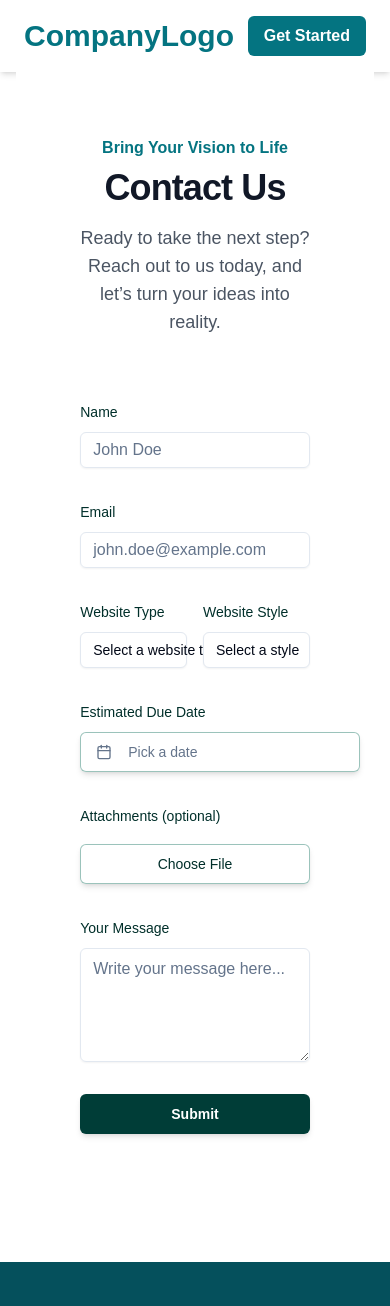
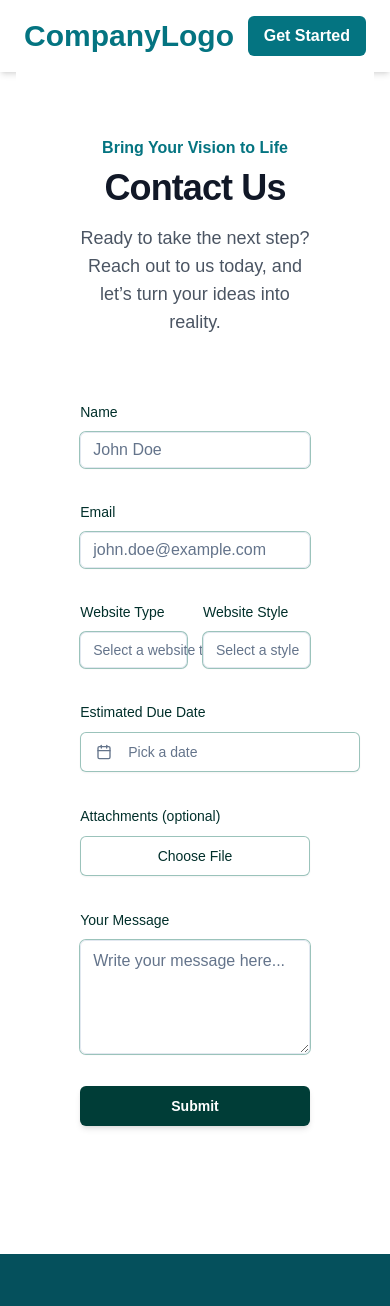
Before and after one commit to tmchuynh/business_with_a_smile, a Next.js app: page /contact in a window 390 px wide. Shown: the top 1306 px of the page. Built offline with nearby package versions, Linux system fonts and the light colour scheme.

Commit message:
cuztomize elements

```diff
--- a/src/components/ui/button.tsx
+++ b/src/components/ui/button.tsx
@@ -5,26 +5,26 @@ import { cva, type VariantProps } from "class-variance-authority";
 import { cn } from "@/lib/utils";
 
 const buttonVariants = cva(
-    "inline-flex items-center justify-center gap-2 whitespace-nowrap rounded-md w-full my-3 text-sm font-medium transition-colors focus-visible:outline-none focus-visible:ring-1 focus-visible:ring-ring rounded-md px-3.5 py-3 text-center text-sm font-semibold sm:mt-6 disabled:pointer-events-none disabled:opacity-50 [&_svg]:pointer-events-none [&_svg]:size-4 [&_svg]:shrink-0",
+    "flex items-center justify-center gap-2 whitespace-nowrap rounded-md w-full text-sm font-medium transition-colors focus-visible:outline-none focus-visible:ring-1 focus-visible:ring-ring rounded-md px-3.5 py-3 text-center text-sm font-semibold disabled:pointer-events-none disabled:opacity-50 [&_svg]:pointer-events-none [&_svg]:size-4 [&_svg]:shrink-0",
     {
         variants: {
             variant: {
                 default:
                     "bg-deepTeal-600 text-white shadow-md hover:bg-deepTeal-500 focus-visible:outline-deepTeal-600",
                 destructive:
-                    "bg-richRed-500 text-softNeutral-50 shadow-sm hover:bg-richRed-700",
+                    "bg-richRed-500 text-softNeutral-50 hover:bg-richRed-700 shadow-md",
                 outline:
-                    "text-deepTeal-600 ring-1 ring-inset ring-deepTeal-200 shadow-md hover:ring-deepTeal-300 focus-visible:outline-deepTeal-600",
+                    "text-deepTeal-600 ring-1 ring-inset ring-deepTeal-200 shadow-sm hover:ring-deepTeal-300 focus-visible:outline-deepTeal-600",
                 secondary:
-                    "bg-deepBlue-500 text-softNeutral-50 shadow-sm hover:bg-deepBlue-600",
+                    "bg-deepBlue-500 text-softNeutral-50 hover:bg-deepBlue-600 shadow-md",
                 ghost:
                     "hover:bg-accentGold-100 hover:text-accentGold-500 hover:bg-transparent",
                 link:
                     "text-deepTeal-500 underline-offset-4 hover:underline",
                 success:
-                    "bg-green-600 text-softNeutral-50 shadow-sm hover:bg-green-700",
+                    "bg-green-600 text-softNeutral-50 hover:bg-green-700 shadow-md",
                 neutral:
-                    "bg-softNeutral-200 text-softNeutral-800 shadow-sm hover:bg-softNeutral-100",
+                    "bg-softNeutral-200 text-softNeutral-800 hover:bg-softNeutral-100 shadow-md",
             },
             size: {
                 default: "h-9 px-4 py-5 w-full",
--- a/src/components/ui/calendar.tsx
+++ b/src/components/ui/calendar.tsx
@@ -18,7 +18,7 @@ function Calendar( {
     return (
         <DayPicker
             showOutsideDays={showOutsideDays}
-            className={cn( "p-3", className )}
+            className={cn( "p-4 bg-white border border-deepTeal-400 rounded-md", className )}
             classNames={{
                 months: "flex flex-col sm:flex-row space-y-4 sm:space-x-4 sm:space-y-0",
                 month: "space-y-4",
@@ -29,8 +29,8 @@ function Calendar( {
                     buttonVariants( { variant: "outline" } ),
                     "h-7 w-7 bg-transparent p-0 opacity-50 hover:opacity-100"
                 ),
-                nav_button_previous: "absolute left-1",
-                nav_button_next: "absolute right-1",
+                nav_button_previous: "absolute left-1 ring-transparent",
+                nav_button_next: "absolute right-1 ring-transparent",
                 table: "w-full border-collapse space-y-1",
                 head_row: "flex",
                 head_cell:
@@ -44,16 +44,16 @@ function Calendar( {
                 ),
                 day: cn(
                     buttonVariants( { variant: "ghost" } ),
-                    "h-8 w-8 p-0 font-normal aria-selected:opacity-100"
+                    "h-8 w-8 p-0 font-normal hover:text-deepTeal-200 aria-selected:opacity-100 text-deepTeal-600"
                 ),
                 day_range_start: "day-range-start",
                 day_range_end: "day-range-end",
                 day_selected:
-                    "bg-primary text-primary-foreground hover:bg-primary hover:text-primary-foreground focus:bg-primary focus:text-primary-foreground",
-                day_today: "bg-accent text-accent-foreground",
+                    "bg-deepTeal-100 text-white hover:bg-deepTeal-200 hover:text-white focus:bg-deepTeal-600 focus:text-white",
+                day_today: "bg-deepTeal-100 text-white hover:bg-deepTeal-600 hover:text-softNeutral-50",
                 day_outside:
                     "day-outside text-muted-foreground aria-selected:bg-accent/50 aria-selected:text-muted-foreground",
-                day_disabled: "text-muted-foreground opacity-50",
+                day_disabled: "text-black opacity-50 bg-richRed-200",
                 day_range_middle:
                     "aria-selected:bg-accent aria-selected:text-accent-foreground",
                 day_hidden: "invisible",
--- a/src/components/ui/input.tsx
+++ b/src/components/ui/input.tsx
@@ -8,7 +8,7 @@ const Input = React.forwardRef<HTMLInputElement, React.ComponentProps<"input">>(
             <input
                 type={type}
                 className={cn(
-                    "flex h-9 w-full rounded-md border border-input bg-transparent px-3 py-1 text-base shadow-sm transition-colors file:border-0 file:bg-transparent file:text-sm file:font-medium file:text-foreground placeholder:text-muted-foreground focus-visible:outline-none focus-visible:ring-1 focus-visible:ring-ring disabled:cursor-not-allowed disabled:opacity-50 md:text-sm",
+                    "flex h-9 w-full ring-1 ring-deepTeal-200 rounded-md border border-input bg-transparent px-3 py-1 text-base shadow-sm transition-colors file:border-0 file:bg-transparent file:text-sm file:font-medium file:text-foreground placeholder:text-muted-foreground focus-visible:outline-none focus-visible:ring-1 focus-visible:ring-ring disabled:cursor-not-allowed disabled:opacity-50 md:text-sm",
                     className
                 )}
                 ref={ref}
--- a/src/components/ui/popover.tsx
+++ b/src/components/ui/popover.tsx
@@ -21,7 +21,7 @@ const PopoverContent = React.forwardRef<
             align={align}
             sideOffset={sideOffset}
             className={cn(
-                "z-50 w-72 rounded-md border bg-softNeutral-50 p-4 text-softNeutral-900 shadow-lg outline-none data-[state=open]:animate-in data-[state=closed]:animate-out data-[state=closed]:fade-out-0 data-[state=open]:fade-in-0 data-[state=closed]:zoom-out-95 data-[state=open]:zoom-in-95 data-[side=bottom]:slide-in-from-top-2 data-[side=left]:slide-in-from-right-2 data-[side=right]:slide-in-from-left-2 data-[side=top]:slide-in-from-bottom-2",
+                "z-50 w-72 rounded-md border bg-softNeutral-50 p-4 text-softNeutral-900 shadow-lg outline-none data-[state=open]:animate-in data-[state=closed]:animate-out data-[state=closed]:fade-out-0 data-[state=open]:fade-in-0 data-[state=closed]:zoom-out-95 data-[state=open]:zoom-in-95 data-[side=bottom]:slide-in-from-top-2 data-[side=left]:slide-in-from-right-2 data-[side=right]:slide-in-from-left-2 data-[side=top]:slide-in-from-bottom-2 block",
                 className
             )}
             {...props}
--- a/src/components/ui/select.tsx
+++ b/src/components/ui/select.tsx
@@ -19,7 +19,7 @@ const SelectTrigger = React.forwardRef<
     <SelectPrimitive.Trigger
         ref={ref}
         className={cn(
-            "flex h-9 w-full items-center justify-between whitespace-nowrap rounded-md border bg-white px-3 py-2 text-sm shadow-sm focus:outline-none disabled:cursor-not-allowed disabled:opacity-50",
+            "flex h-9 w-full text-muted-foreground ring-1 ring-deepTeal-200 items-center justify-between whitespace-nowrap rounded-md border bg-white px-3 py-2 text-sm shadow-sm focus:outline-none disabled:cursor-not-allowed disabled:opacity-50",
             className
         )}
         {...props}
--- a/src/components/ui/textarea.tsx
+++ b/src/components/ui/textarea.tsx
@@ -9,7 +9,7 @@ const Textarea = React.forwardRef<
     return (
         <textarea
             className={cn(
-                "flex min-h-[60px] w-full rounded-md border border-input bg-transparent px-3 py-2 text-base shadow-sm placeholder:text-muted-foreground focus-visible:outline-none focus-visible:ring-1 focus-visible:ring-ring disabled:cursor-not-allowed disabled:opacity-50 md:text-sm",
+                "flex min-h-[60px] w-full ring-1 ring-deepTeal-200 rounded-md border border-input bg-transparent px-3 py-2 text-base shadow-sm placeholder:text-muted-foreground focus-visible:outline-none focus-visible:ring-1 focus-visible:ring-ring disabled:cursor-not-allowed disabled:opacity-50 md:text-sm",
                 className
             )}
             ref={ref}
```
